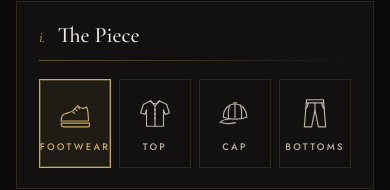
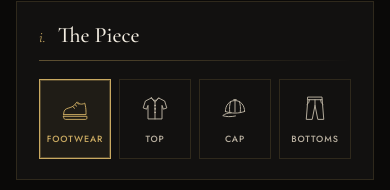
Before and after one commit to 2000090079/product-design-configurator, a React (Vite) app in the folder client/: page / in a window 390 px wide. Shown: the part 661-851 px from the top of the page. Built offline with nearby package versions, Linux system fonts and the light colour scheme; no server answers.

Commit message:
Update README with new screenshots and docs; tighten mobile product labels

```diff
--- a/client/src/index.css
+++ b/client/src/index.css
@@ -369,6 +369,8 @@ input::placeholder { color: var(--muted); }
 
 @media (max-width: 560px) {
   .name-input { display: none; }
+  .product-btn { letter-spacing: 0.1em; font-size: 9px; padding: 14px 2px 12px; }
+  .product-btn svg { width: 28px; height: 28px; }
   .brand-name { font-size: 17px; letter-spacing: 0.2em; }
   .actions { grid-template-columns: 1fr 1fr; }
   .actions .btn-gold { grid-column: 1 / -1; }
```
Also changed, not shown: 11 other files (tests, documents, lock files or other folders).
